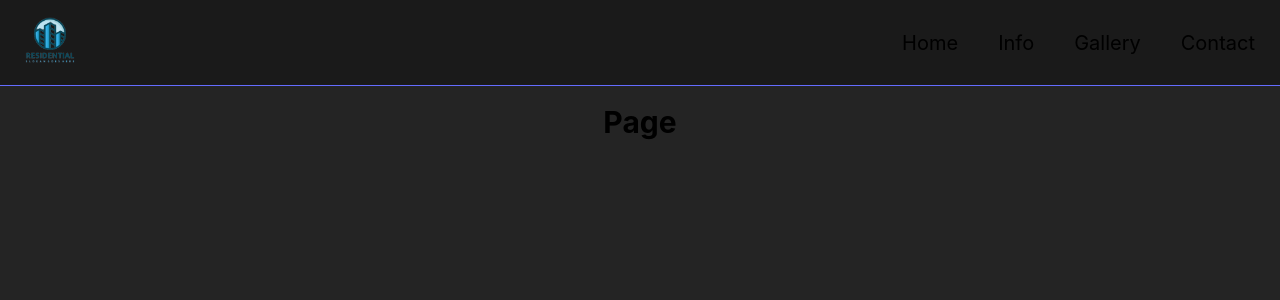
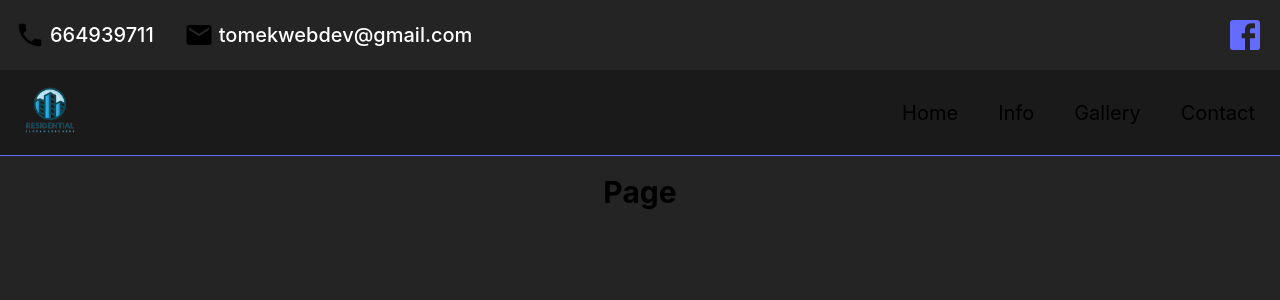
Before and after one commit to TDomagalski/MyReactPage1, a React (Vite) app: page / in a window 1280 px wide. Shown: the top 300 px of the page. Built offline with nearby package versions, Linux system fonts and the light colour scheme.

Commit message:
feat: add InfoBar component and done RWD

```diff
--- a/src/App/App.tsx
+++ b/src/App/App.tsx
@@ -1,9 +1,10 @@
-import React from "react";
 import { Navbar } from "../components/Navbar/index";
+import { InfoBar } from "../components/InfoBar/index";
 
 export const App = () => {
 	return (
 		<div className="App">
+			<InfoBar phoneNumber={664939711} email={"tomekwebdev@gmail.com"} />
 			<Navbar />
 			<h1>Page</h1>
 		</div>
--- a/src/App/styles/css/App.css
+++ b/src/App/styles/css/App.css
@@ -30,7 +30,6 @@ a:hover {
 body {
   margin: 0;
   min-width: 320px;
-  min-height: 100vh;
 }
 
 h1 {
@@ -71,6 +70,63 @@ button:focus {
   max-width: 1280px;
   margin: auto;
   padding: 0 1rem;
+  -webkit-box-sizing: border-box;
+          box-sizing: border-box;
+}
+
+.bar_info {
+  padding: 15px;
+  display: -webkit-box;
+  display: -ms-flexbox;
+  display: flex;
+  -webkit-box-orient: vertical;
+  -webkit-box-direction: normal;
+      -ms-flex-direction: column;
+          flex-direction: column;
+  -webkit-box-pack: start;
+      -ms-flex-pack: start;
+          justify-content: flex-start;
+  -webkit-box-align: center;
+      -ms-flex-align: center;
+          align-items: center;
+}
+.bar_info .bar_contact {
+  margin-bottom: 20px;
+}
+.bar_info .bar_contact .phone_number,
+.bar_info .bar_contact .email {
+  display: -webkit-box;
+  display: -ms-flexbox;
+  display: flex;
+  -webkit-box-pack: center;
+      -ms-flex-pack: center;
+          justify-content: center;
+  -webkit-box-align: center;
+      -ms-flex-align: center;
+          align-items: center;
+}
+.bar_info .bar_contact .phone_number a,
+.bar_info .bar_contact .email a {
+  margin-left: 10px;
+  color: #fff;
+  -webkit-transition: 0.25s;
+  transition: 0.25s;
+}
+.bar_info .bar_contact .phone_number a:hover,
+.bar_info .bar_contact .email a:hover {
+  color: #646cff;
+}
+.bar_info .bar_contact .phone_number {
+  margin-bottom: 10px;
+}
+.bar_info .social_media .facebook a {
+  display: -webkit-box;
+  display: -ms-flexbox;
+  display: flex;
+}
+.bar_info .social_media .facebook a svg {
+  width: 40px;
+  height: 40px;
 }
 
 nav {
@@ -134,6 +190,58 @@ nav .nav_menu li {
 }
 
 @media (min-width: 992px) {
+  .bar_info {
+    display: -webkit-box;
+    display: -ms-flexbox;
+    display: flex;
+    -webkit-box-orient: horizontal;
+    -webkit-box-direction: normal;
+        -ms-flex-direction: row;
+            flex-direction: row;
+    -webkit-box-pack: justify;
+        -ms-flex-pack: justify;
+            justify-content: space-between;
+    -webkit-box-align: center;
+        -ms-flex-align: center;
+            align-items: center;
+  }
+  .bar_info .bar_contact {
+    display: -webkit-box;
+    display: -ms-flexbox;
+    display: flex;
+    -webkit-box-orient: horizontal;
+    -webkit-box-direction: normal;
+        -ms-flex-direction: row;
+            flex-direction: row;
+    -webkit-box-pack: start;
+        -ms-flex-pack: start;
+            justify-content: flex-start;
+    -webkit-box-align: center;
+        -ms-flex-align: center;
+            align-items: center;
+    margin-bottom: 0;
+  }
+  .bar_info .bar_contact .phone_number,
+.bar_info .bar_contact .email {
+    display: -webkit-box;
+    display: -ms-flexbox;
+    display: flex;
+    -webkit-box-pack: center;
+        -ms-flex-pack: center;
+            justify-content: center;
+    -webkit-box-align: center;
+        -ms-flex-align: center;
+            align-items: center;
+  }
+  .bar_info .bar_contact .phone_number a,
+.bar_info .bar_contact .email a {
+    margin-left: 5px;
+    color: #fff;
+  }
+  .bar_info .bar_contact .phone_number {
+    margin-bottom: 0;
+    margin-right: 30px;
+  }
   nav {
     width: 100%;
     -webkit-box-orient: horizontal;
--- a/src/App/styles/scss/App.scss
+++ b/src/App/styles/scss/App.scss
@@ -36,7 +36,6 @@ a {
 body {
 	margin: 0;
 	min-width: 320px;
-	min-height: 100vh;
 }
 
 h1 {
@@ -72,6 +71,52 @@ button {
 	max-width: 1280px;
 	margin: auto;
 	padding: 0 1rem;
+	box-sizing: border-box;
+}
+
+// ~~~~~~ BAR_CONTACT
+.bar_info {
+	padding: 15px;
+	display: flex;
+	flex-direction: column;
+	justify-content: flex-start;
+	align-items: center;
+
+	.bar_contact {
+		margin-bottom: 20px;
+		.phone_number,
+		.email {
+			display: flex;
+			justify-content: center;
+			align-items: center;
+
+			a {
+				margin-left: 10px;
+				color: #fff;
+				transition: 0.25s;
+
+				&:hover {
+					color: #646cff;
+				}
+			}
+		}
+
+		.phone_number {
+			margin-bottom: 10px;
+		}
+	}
+
+	.social_media {
+		.facebook {
+			a {
+				display: flex;
+				svg {
+					width: 40px;
+					height: 40px;
+				}
+			}
+		}
+	}
 }
 
 // ~~~~~~ NAVIGATION ~~~~~~
@@ -122,6 +167,41 @@ nav {
 
 // ~~~~~~ MEDIA QUERIES ~~~~~~
 @media (min-width: $break-medium) {
+	// ~~~~~~ BAR_CONTACT
+	.bar_info {
+		display: flex;
+		flex-direction: row;
+		justify-content: space-between;
+		align-items: center;
+		.bar_contact {
+			display: flex;
+			flex-direction: row;
+			justify-content: flex-start;
+			align-items: center;
+			margin-bottom: 0;
+			.phone_number,
+			.email {
+				display: flex;
+				justify-content: center;
+				align-items: center;
+
+				a {
+					margin-left: 5px;
+					color: themeColors(fontDefault);
+				}
+			}
+
+			.phone_number {
+				margin-bottom: 0;
+				margin-right: 30px;
+			}
+		}
+
+		// .social_media {
+		// }
+	}
+
+	// ~~~~~~ NAVIGATION ~~~~~~
 	nav {
 		width: 100%;
 		flex-direction: row;
--- a/src/App/styles/scss/theme-colors.scss
+++ b/src/App/styles/scss/theme-colors.scss
@@ -13,6 +13,7 @@ $fontWhite: $white;
 $fontRed: $red;
 $fontGreen: $green;
 $fontBlue: $blue;
+$fontHoverLink: #646cff;
 
 //~~borders colors
 $borderDefault: #646cff;
--- /dev/null
+++ b/src/components/InfoBar/InfoBar.tsx
@@ -0,0 +1,32 @@
+import EmailIcon from "@mui/icons-material/Email";
+import LocalPhoneIcon from "@mui/icons-material/LocalPhone";
+import FacebookIcon from "@mui/icons-material/Facebook";
+
+type BarInfoProps = {
+	phoneNumber: number;
+	email: string;
+};
+
+export const InfoBar = (props: BarInfoProps) => {
+	return (
+		<div className="bar_info">
+			<div className="bar_contact">
+				<div className="phone_number">
+					<LocalPhoneIcon />
+					<a href={"tel:+48" + props.phoneNumber}>{props.phoneNumber}</a>
+				</div>
+				<div className="email">
+					<EmailIcon />
+					<a href={"mailto:" + props.email}>{props.email}</a>
+				</div>
+			</div>
+			<div className="social_media">
+				<div className="facebook">
+					<a href="#">
+						<FacebookIcon />
+					</a>
+				</div>
+			</div>
+		</div>
+	);
+};
--- /dev/null
+++ b/src/components/InfoBar/index.ts
@@ -0,0 +1 @@
+export { InfoBar } from "./InfoBar";
--- a/src/components/Navbar/Navbar.tsx
+++ b/src/components/Navbar/Navbar.tsx
@@ -2,13 +2,13 @@ import React, { useState } from "react";
 import Logo from "../../img/Logo.svg";
 import MenuIcon from "@mui/icons-material/Menu";
 
-interface hamProps {
-	hamburger: boolean | null;
+type hamProps = {
+	hamburger: boolean;
 	setHamburger: void;
-}
+};
 
-export const Navbar: React.FC<hamProps> = () => {
-	const [hamburger, setHamburger] = useState(false);
+export const Navbar = () => {
+	const [hamburger, setHamburger] = useState<hamProps | boolean>(false);
 
 	const handleHamburger = () => {
 		setHamburger(!hamburger);
```
Also changed, not shown: 1 other file (tests, documents, lock files or other folders).
